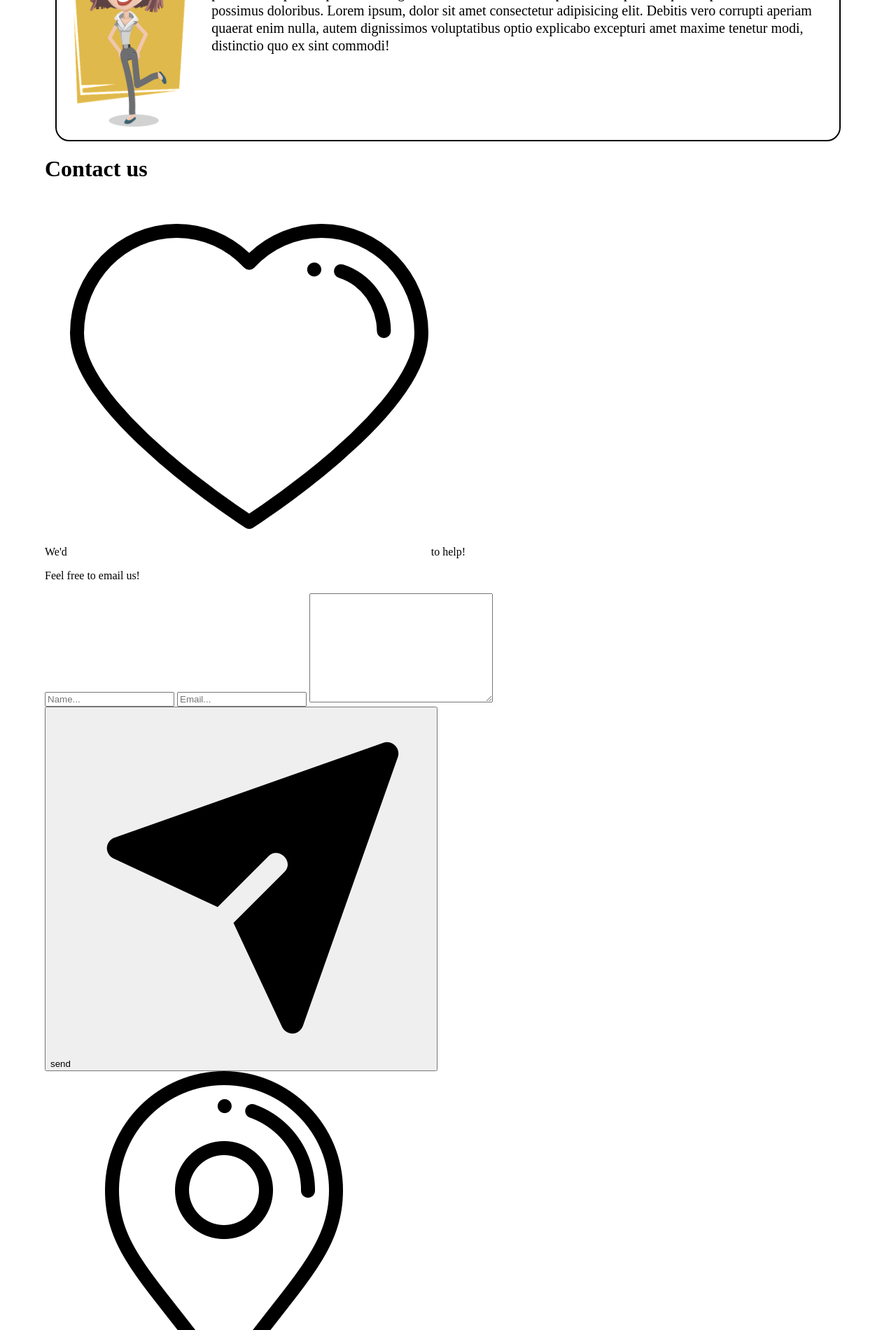
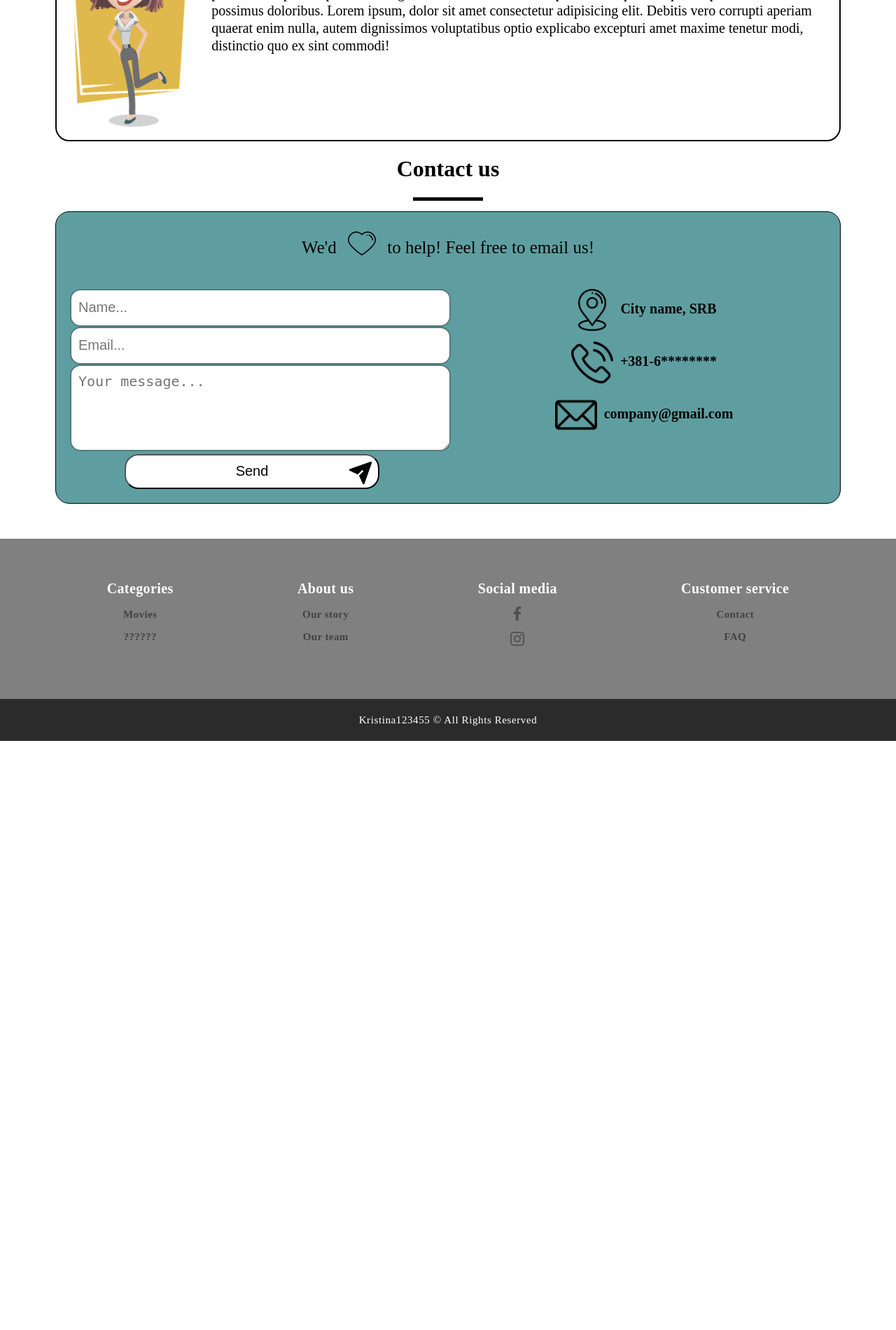
Before and after one commit to Kristina123455/ITEH, a PHP site: page /aboutUs.html in a window 1280 px wide. Shown: the part 1801-3702 px from the top of the page at 70% size. After the commit the page ends 2860 px from the top, so only its background shows below. Run offline with PHP 8.4, Linux system fonts and the light colour scheme.

Commit message:
css for contact-us

```diff
--- a/aboutUs.css
+++ b/aboutUs.css
@@ -80,3 +80,115 @@ div.member-info p{
     font-size: 20px;
     line-height: 25px;
 }
+
+div.contact-us{
+    margin-bottom: 50px;
+}
+
+div.contact-us h1{
+    text-align: center;
+}
+
+div.contact-content {
+    border: 1px solid black;
+    border-radius: 20px;
+    margin: 15px;
+    background-color: cadetblue;
+}
+
+div.contact-content .message p{
+    text-align: center;
+    font-size: 25px;
+}
+
+div.contact-content .message img{
+    width: 40px;
+    margin: 0 10px;
+    vertical-align: bottom;
+}
+
+div.contact-content .email-box {
+    display: flex;
+    flex-direction: row;
+
+}
+
+.email-form{
+    width: 50%;
+    margin: 20px;
+}
+
+.email-form input{
+    display: block;
+    height: 30px;
+    width: 100%;
+    border-radius: 15px;
+    padding: 10px;
+    border: 2px solid rgb(82, 124, 126);
+    font-size: 20px;
+}
+
+.email-form textarea {
+    border-radius: 15px;
+    padding: 10px;
+    border: 2px solid rgb(82, 124, 126);
+    font-size: 20px;
+    width: 100%;
+    height: 100px;
+    overflow-y: scroll;
+}
+
+.email-form button{
+    position: relative;
+    display: block;
+    height: 50px;
+    width: 70%;
+    margin: 0;
+    padding: 0;
+    border-radius: 20px;
+    background-color: white;
+    margin: auto;
+    font-size: 20px;
+    cursor: pointer;
+}
+
+
+.email-form button:hover{
+    background-color: rgba(0, 0, 0, 0.466);
+    color: white;
+}
+
+.email-form img{
+    position: absolute;
+    top: 5px;
+    right: 5px;
+    width: 40px;
+    height: 40px;
+}
+
+.email-info{
+    width: 50%;
+    margin: 20px;
+}
+
+.email-info ul{
+    list-style: none;
+    text-align: center;
+}
+
+.email-info img{
+    width: 60px;
+    height: 60px;
+    vertical-align: middle;
+    margin-right: 10px;
+}
+
+.email-info ul li{
+    font-size: 20px;
+    font-weight: 700;
+    margin-bottom: 15px;
+}
+
+.email-info ul li:last-of-type{
+    margin-bottom: 0;
+}
--- a/aboutUs.html
+++ b/aboutUs.html
@@ -76,23 +76,23 @@
 
     <div class="contact-us">
         <h1>Contact us</h1>
+        <hr>
         <div class="contact-content">
             <div class="message">
-                <p>We'd <img src="images/heart.png" alt="heart"> to help! </p>
-                <p>Feel free to email us!</p>
+                <p>We'd <img src="images/heart.png" alt="heart"> to help! Feel free to email us!</p>
             </div>
             <div class="email-box">
                 <div class="email-form">
                     <input type="text" placeholder="Name...">
                     <input type="text" placeholder="Email...">
-                    <textarea name="message" id="idMessage" cols="30" rows="10"></textarea>
-                    <button>send <img src="images/send.png" alt="send"></button>
+                    <textarea name="message" id="idMessage" cols="30" rows="10" placeholder="Your message..."></textarea>
+                    <button>Send <img src="images/send.png" alt="send"></button>
                 </div>
                 <div class="email-info">
                     <ul>
                         <li><img src="images/location.png" alt="location">City name, SRB</li>
                         <li><img src="images/phone.png" alt="phone">+381-6********</li>
-                        <li><img src="images/email.png" alt="email">companyname@gmail.com</li>
+                        <li><img src="images/email.png" alt="email">company@gmail.com</li>
                     </ul>
                 </div>
             </div>
```
